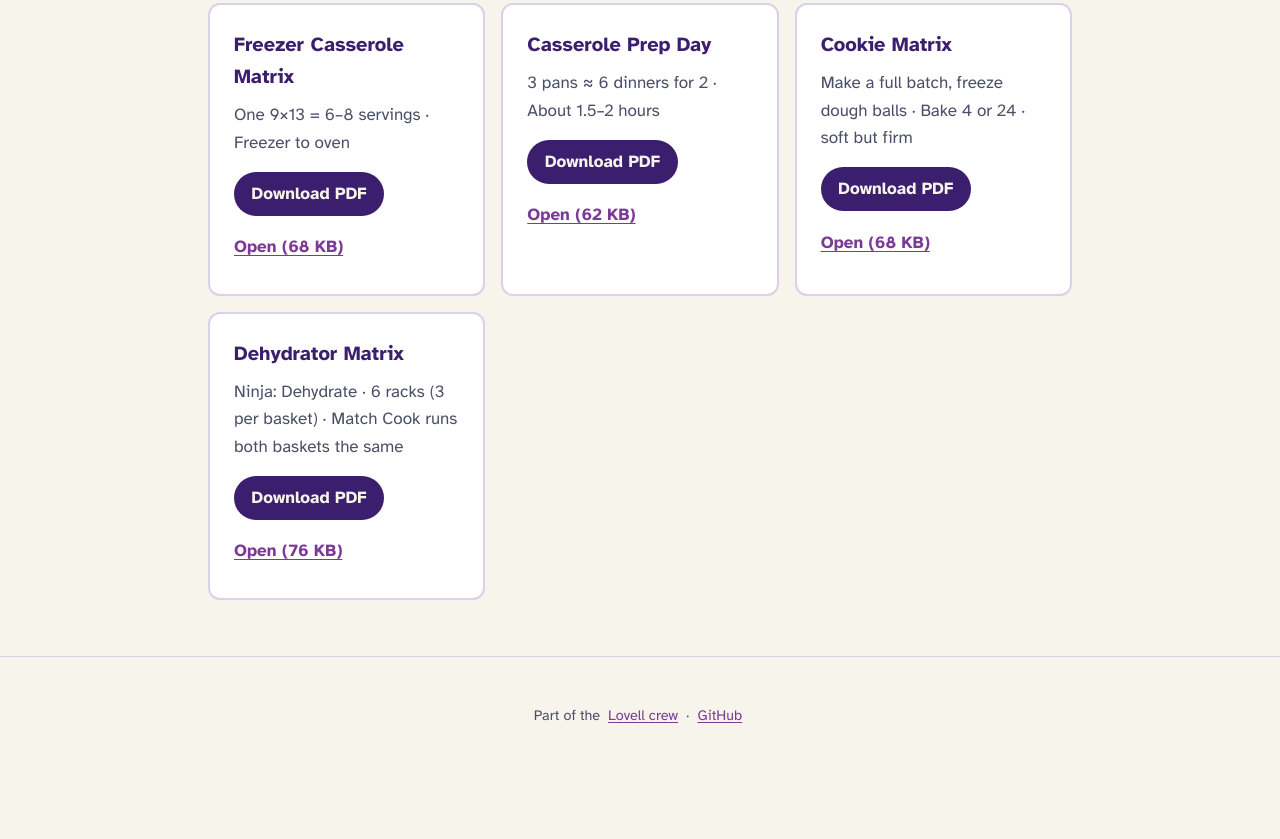
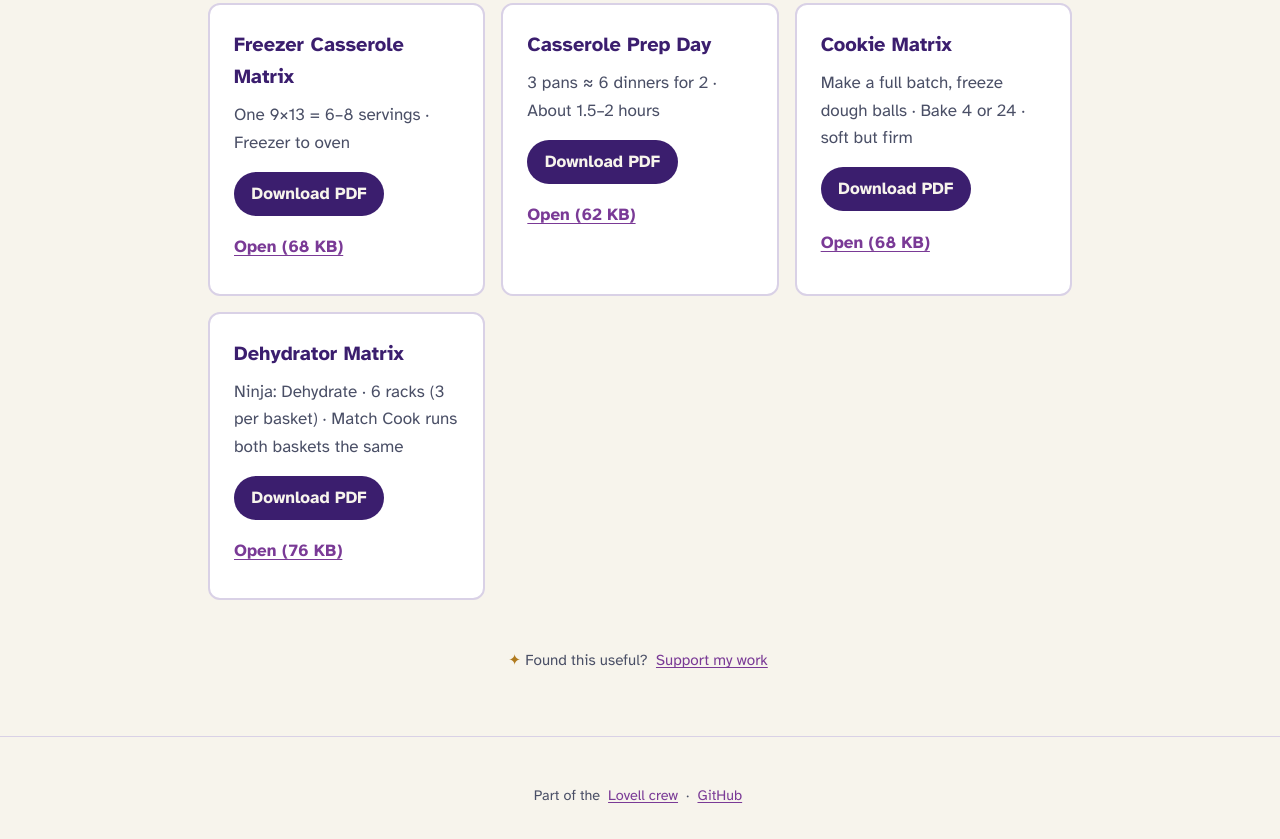
Before and after one commit to dmerolesi/dana.lovellcrew.us, a plain HTML site: page projects/meal-matrix/index.html in a window 1280 px wide. Shown: the part 1448-2287 px from the top of the page. Before the commit the page ends 2221 px from the top, so only its background shows below. Drawn offline with Linux system fonts and the light colour scheme.

Commit message:
Meal Matrix: add quiet Ko-fi support line
Co-Authored-By: Claude Opus 5.5 <noreply@anthropic.com>

```diff
--- a/projects/meal-matrix/index.html
+++ b/projects/meal-matrix/index.html
@@ -88,6 +88,8 @@
         <p class="card-actions"><a class="btn" href="dehydrator_meal_matrix.pdf" download aria-label="Download Dehydrator Matrix PDF">Download PDF</a> <a href="dehydrator_meal_matrix.pdf" target="_blank" rel="noopener" aria-label="Open Dehydrator Matrix PDF">Open (76 KB)</a></p>
       </article>
     </section>
+
+    <p class="support"><span aria-hidden="true">&#10022;</span> Found this useful? <a href="https://ko-fi.com/solarstarsolutions" target="_blank" rel="noopener">Support my work</a></p>
   </main>
 
   <footer>
--- a/style.css
+++ b/style.css
@@ -123,6 +123,16 @@ main {
   text-decoration: none;
 }
 
+/* Quiet Ko-fi line at the end of a project page */
+.support {
+  margin: 2.5rem 0 0;
+  text-align: center;
+  color: var(--ss-muted);
+  font-size: 0.95rem;
+}
+.support span { color: var(--ss-mark); }
+.support a { display: inline-block; padding: 0.5rem 0.25rem; }
+
 footer {
   border-top: 1px solid var(--ss-border);
   padding: 1.5rem 1rem;
```
